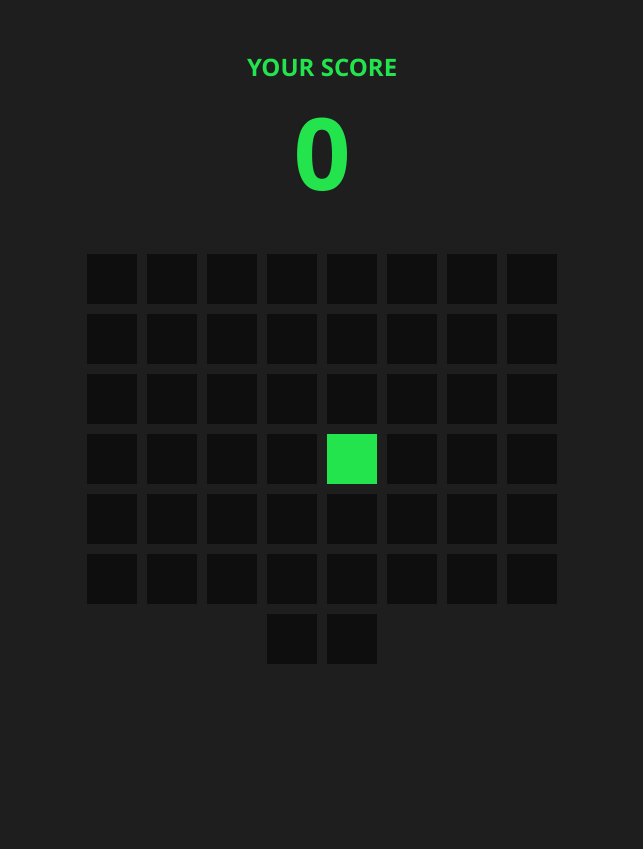
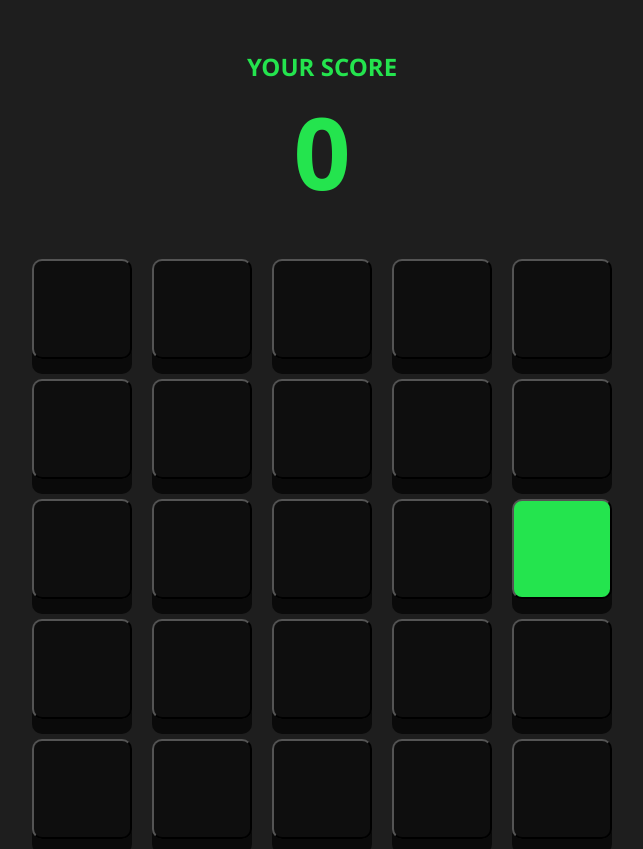
Before and after one commit to ebukadee/multiTyper, a website: page index.html in a window 1280 px wide. Shown: the whole page, without its empty margins (318-961 px from the left). Before the commit the page ends 800 px from the top, so only its background shows below. Drawn offline with Linux system fonts and the light colour scheme.

Commit message:
added 3d click functionality

```diff
--- a/script.js
+++ b/script.js
@@ -4,8 +4,8 @@ const number = document.getElementById("number");
 let realNum = number.innerHTML;
 
 const arr = [];
-for (let i = 0; i < 50; i++) {
-  const square = document.createElement("div");
+for (let i = 0; i < 25; i++) {
+  const square = document.createElement("button");
   square.classList.add("square");
 
   boxes.appendChild(square);
@@ -31,13 +31,19 @@ setInterval(() => {
 }, 1000);
 
 arr.forEach((div) => {
-  div.addEventListener("click", (e) => {
+  div.addEventListener("click", () => {
     if (div.classList.contains("filled")) {
       realNum++;
-      number.innerHTML = realNum
+      number.innerHTML = realNum;
+      div.style.background = "";
     }
   });
 });
+// arr.forEach(()=>{
+//   div.addEventListener('')
+// })
+
+console.log(window);
 
 // // function to sign into our data base to read and write data
 
--- a/style.css
+++ b/style.css
@@ -19,13 +19,11 @@ body {
   color: #24e44e;
   font-family: Segoe UI;
 }
-#count h3{
-    text-transform: uppercase;
-    color: #24e44e;
-    font-family: Segoe UI;
-    font-size: 100px;
-
-
+#count h3 {
+  text-transform: uppercase;
+  color: #24e44e;
+  font-family: Segoe UI;
+  font-size: 100px;
 }
 
 #boxes {
@@ -35,11 +33,17 @@ body {
   justify-content: center;
   align-items: center;
   margin-top: calc(20vh / 2);
-  max-width: 500px;
+  max-width: 600px;
 }
 .square {
-  height: 50px;
-  width: 50px;
-  margin: 5px;
+  height: 100px;
+  width: 100px;
+  margin: 10px;
+  border-radius: 10px;
   background-color: #080808b5;
+  box-shadow: 0px 15px 0px #080808e4;
 }
+.square:active {
+  box-shadow: 0px 0px 1px #080808e4;
+  transform: translateY(10px);
+}
```
